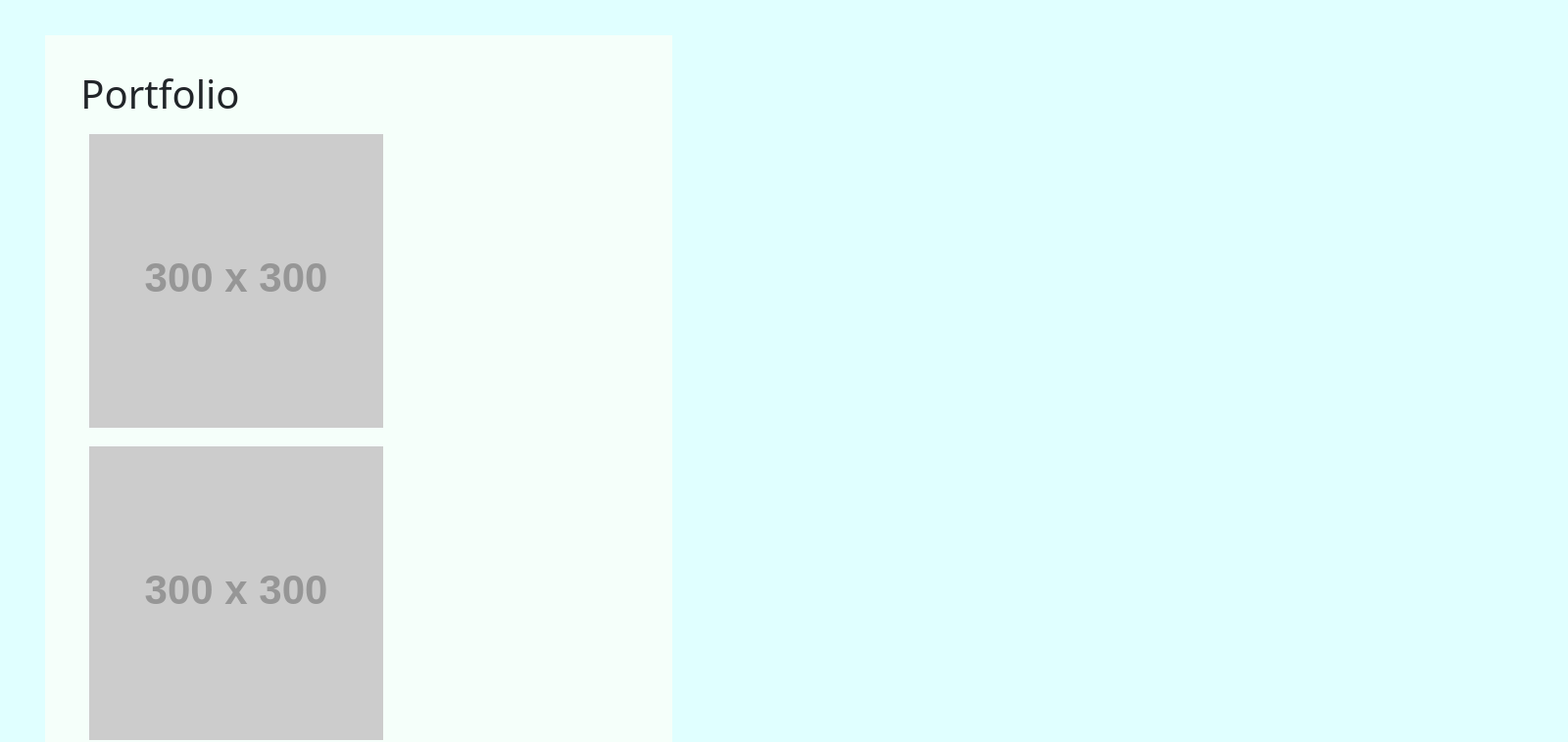
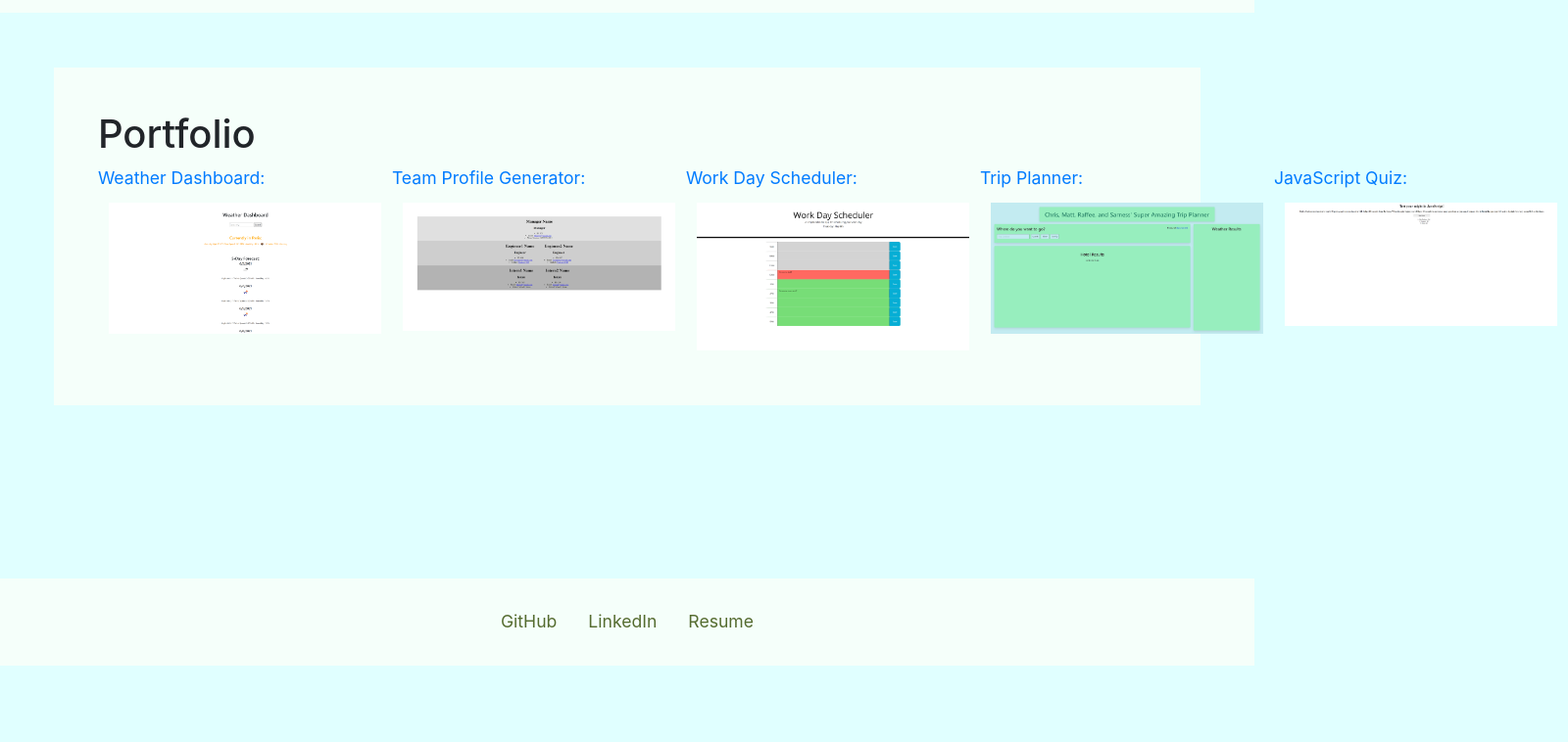
Before and after one commit to matthewdherold/HW2-18-21, a plain HTML site: page portfolio.html in a window 1280 px wide. Shown: the part 120-878 px from the top of the page at 98% size, 1600 px wide, since content can reach past the window. After the commit the page ends 800 px from the top, so only its background shows below. Drawn offline with nearby package versions, Linux system fonts and the light colour scheme; placeholder pictures from the web are drawn by us.

Commit message:
finished adding to portfolio

```diff
--- a/CSS/style.css
+++ b/CSS/style.css
@@ -1,19 +1,48 @@
 body {
     background-color: lightcyan;
+    font-size: 110%;
 }
 
 nav {
     background-color: mintcream;
     padding: 4ch;
+    width: 100%;
     height: 12ch;
 }
 
+
 img {
     padding: 1ch;
+    max-width: 300px;
+    max-height: 300px;
+}
+
+footer {
+    background-color: mintcream;
+    position: fixed;
+    bottom: 0;
+    padding: 2ch;
+    width: 100%;
+    height: 8ch;
+    justify-content: center;
+    display: flex;
+    flex-wrap: wrap;
+}
+
+#portfolioCon {
+    display: flex;
 }
 
 .nav-link {
     color: darkolivegreen;
+    background:  transparent;
+    border: none;
+    outline: none;
+}
+
+.nav-link:focus {
+    border: none;
+    outline: none;
 }
 
 .currentPage {
--- /dev/null
+++ b/JavaScript/script.js
@@ -0,0 +1,11 @@
+gitLink = () => {
+    window.open("https://github.com/matthewdherold", "_blank");
+}
+
+linkedLink = () => {
+    window.open("https://www.linkedin.com/in/matthew-herold-81535a1bb/", "_blank");
+}
+
+resumeLink = () => {
+    window.open("./Assets/Resume.pdf", "_blank");
+}
--- a/portfolio.html
+++ b/portfolio.html
@@ -1,9 +1,7 @@
 <!DOCTYPE html>
 <html lang="en">
-<link href="https://cdn.jsdelivr.net/npm/bootstrap@5.0.0-beta1/dist/css/bootstrap.min.css"
-      rel="stylesheet"
-      integrity="sha384-giJF6kkoqNQ00vy+HMDP7azOuL0xtbfIcaT9wjKHr8RbDVddVHyTfAAsrekwKmP1"
-      crossorigin="anonymous">
+<link rel="stylesheet" href="https://maxcdn.bootstrapcdn.com/bootstrap/4.0.0/css/bootstrap.min.css"
+      integrity="sha384-Gn5384xqQ1aoWXA+058RXPxPg6fy4IWvTNh0E263XmFcJlSAwiGgFAW/dAiS6JXm" crossorigin="anonymous">
 <link href="./CSS/style.css"
       rel="stylesheet">
 <head>
@@ -14,7 +12,8 @@
 <body>
   <nav class="navbar navbar-expand-lg navbar-light">
       <a class="navbar-brand" href="./index.html" id="navHead">Matthew Herold</a>
-       <button class="navbar-toggler" type="button" data-toggle="collapse" data-target="#navbarSupportedContent" aria-controls="navbarSupportedContent" aria-expanded="false" aria-label="Toggle navigation">
+       <button class="navbar-toggler" type="button" data-toggle="collapse" data-target="#navbarSupportedContent" aria-controls="navbarSupportedContent"
+        aria-expanded="false" aria-label="Toggle navigation">
         <span class="navbar-toggler-icon"></span>
        </button>
        <div class="collapse navbar-collapse" id="navbarSupportedContent">
@@ -32,14 +31,29 @@
      </div>
      </nav>
 
-<div class="col-xs-12 col-sm-10 col-md-8 col-lg-7 col-xl-6 elementForm">
+<div class="row-10 elementForm">
   <h1>Portfolio</h1>
-    <img src="https://via.placeholder.com/300" alt="blank image">
-    <img src="https://via.placeholder.com/300" alt="blank image">
-    <img src="https://via.placeholder.com/300" alt="blank image">
-    <img src="https://via.placeholder.com/300" alt="blank image">
-    <img src="https://via.placeholder.com/300" alt="blank image">
-  </div>
-  <script src="./JavaScript/portfolio.js"></script>
+  <div id="portfolioCon">
+    <div> <a href="https://github.com/matthewdherold/HW2-4-21">Weather Dashboard:
+    <img src="./Assets/weatherDash.png" alt="Weather Dashboard App"></a>
+  </div><div> <a href="https://github.com/matthewdherold/HW3-4-21">Team Profile Generator:
+    <img src="./Assets/teamGen.png" alt="Team Profile Generator"></a>
+  </div><div> <a href="https://github.com/matthewdherold/HW1-28-21">Work Day Scheduler:
+    <img src="./Assets/scheduler.png" alt="Work Day Scheduler"></a>
+  </div><div> <a href="https://github.com/matthewdherold/GroupProject">Trip Planner:
+    <img src="./Assets/project1.png" alt="Trip Planner Group Project"></a>
+    </div><div> <a href="https://github.com/matthewdherold/HW1-21-21">JavaScript Quiz:
+    <img src="./Assets/codeQuiz.png" alt="JavaScript Quiz"></a>
+  </div></div></div>
+
+    <footer>
+      <button class="nav-link" onclick="gitLink()">GitHub</button>
+      <button class="nav-link" onclick="linkedLink()">LinkedIn</button>
+      <button class="nav-link" onclick="resumeLink()">Resume</button>
+    </footer>
+  <script src="https://code.jquery.com/jquery-3.2.1.slim.min.js" integrity="sha384-KJ3o2DKtIkvYIK3UENzmM7KCkRr/rE9/Qpg6aAZGJwFDMVNA/GpGFF93hXpG5KkN" crossorigin="anonymous"></script>
+  <script src="https://cdnjs.cloudflare.com/ajax/libs/popper.js/1.12.9/umd/popper.min.js" integrity="sha384-ApNbgh9B+Y1QKtv3Rn7W3mgPxhU9K/ScQsAP7hUibX39j7fakFPskvXusvfa0b4Q" crossorigin="anonymous"></script>
+  <script src="https://maxcdn.bootstrapcdn.com/bootstrap/4.0.0/js/bootstrap.min.js" integrity="sha384-JZR6Spejh4U02d8jOt6vLEHfe/JQGiRRSQQxSfFWpi1MquVdAyjUar5+76PVCmYl" crossorigin="anonymous"></script>
+  <script src="./JavaScript/script.js"></script>
 </body>
 </html>
```
Also changed, not shown: JavaScript/contact.js (+9 -0 lines), contact.html (+17 -8 lines), index.html (+17 -13 lines), Assets/codeQuiz.png (added), Assets/meAndMandy.jpg (added), Assets/project1.png (added), Assets/scheduler.png (added), Assets/teamGen.png (added), Assets/weatherDash.png (added), JavaScript/index.js (deleted), JavaScript/portfolio.js (deleted), 3 other files.
